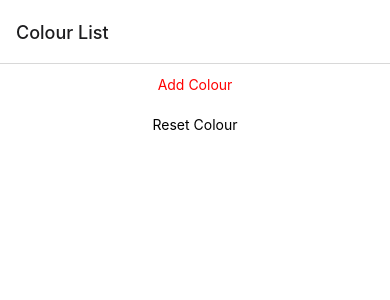
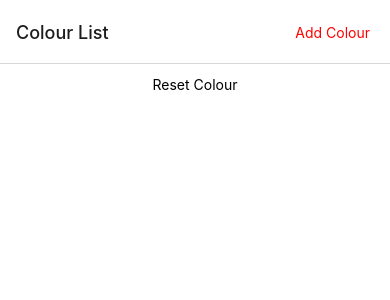
Before and after one commit to andrewtaiye/pcmob3-colours, a React Native app: screen / in a window 390 px wide. Shown: the top 300 px of the page. Built offline with nearby package versions, Linux system fonts and the light colour scheme.

Commit message:
added headerbutton

```diff
--- a/App.js
+++ b/App.js
@@ -1,5 +1,5 @@
 import { StatusBar } from "expo-status-bar";
-import React, { useState } from "react";
+import React, { useState, useEffect } from "react";
 import {
   StyleSheet,
   Text,
@@ -18,6 +18,16 @@ import BlockRGB from "./components/BlockRGB";
 // ====================================================================================================================
 
 function HomeScreen({navigation}) {
+  useEffect(() => {
+    navigation.setOptions({
+      // headerRight: () => <Button onPress={addColor} title={"Add Color"}/>,
+      headerRight: () =>
+        <TouchableOpacity style={styles.headerButton} onPress={addColor}>
+          <Text style={{ color: "red" }}>Add Colour</Text>
+        </TouchableOpacity>,
+    });
+  });
+
   const [colorArray, setColorArray] = useState([]);
 
   function addColor() {
@@ -46,9 +56,6 @@ function HomeScreen({navigation}) {
 
   return (
     <View style={styles.container}>
-      <TouchableOpacity style={styles.button} onPress={addColor}>
-        <Text style={{ color: "red" }}>Add Colour</Text>
-      </TouchableOpacity>
       <TouchableOpacity style={styles.button} onPress={resetColor}>
         <Text style={{ color: "black" }}>Reset Colour</Text>
       </TouchableOpacity>
@@ -109,6 +116,9 @@ const styles = StyleSheet.create({
     height: 40,
     justifyContent: "center",
   },
+  headerButton: {
+    marginRight: 20,
+  },
   colorDetailsText: {
     fontSize: 24,
     marginBottom: 10,
```
